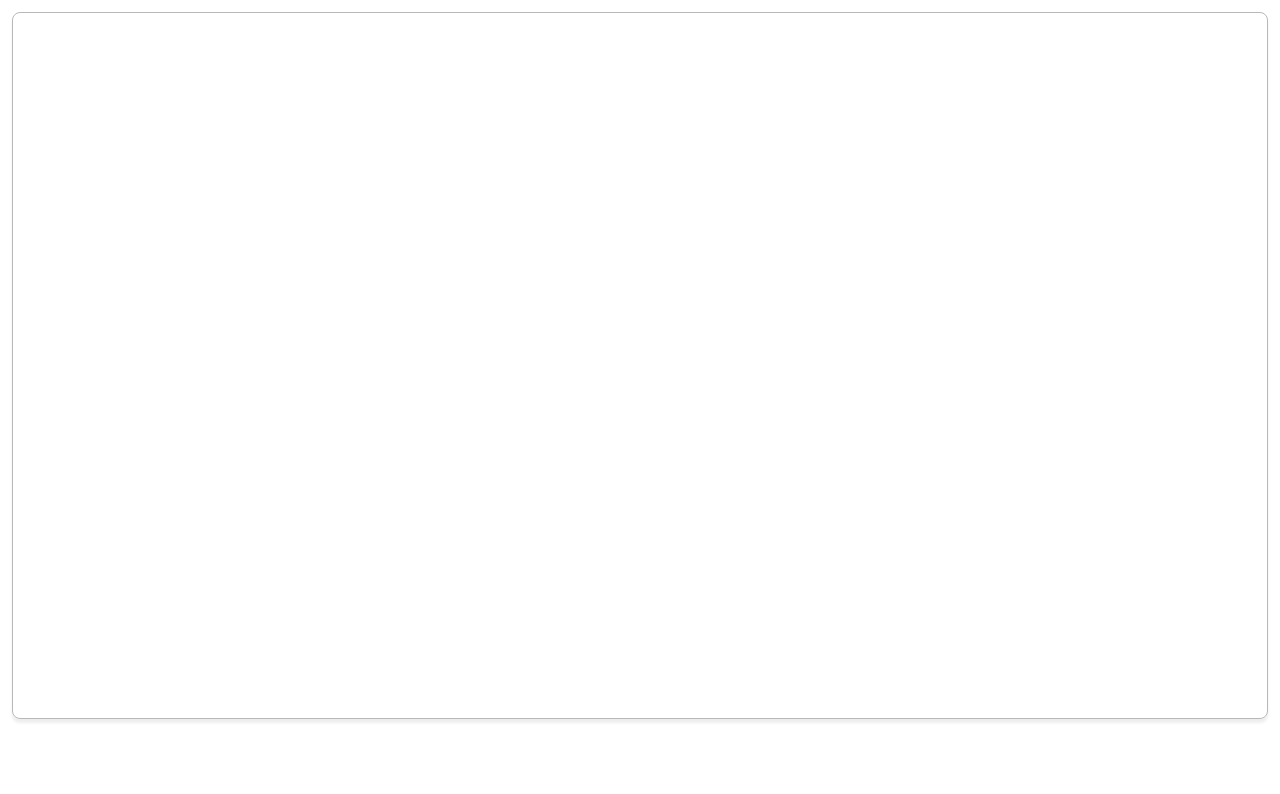
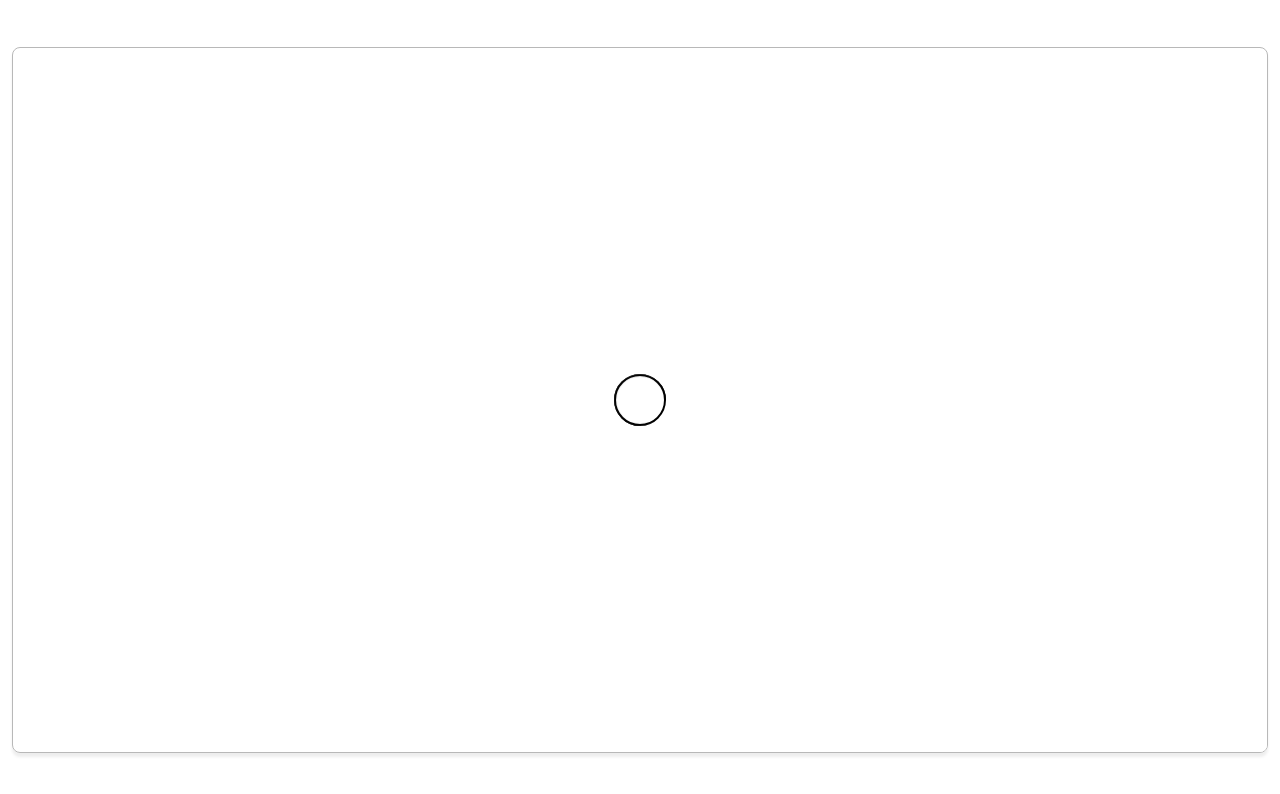
Before and after one commit to maxcaplan/proximity_chat_demo, a website built with Vite: page index.html in a window 1280 px wide. Built offline with nearby package versions, Linux system fonts and the light colour scheme.

Commit message:
basic rendering

```diff
--- a/src/classes/receiver.ts
+++ b/src/classes/receiver.ts
@@ -2,9 +2,37 @@ import { point, receiver } from "../types";
 
 export class Receiver implements receiver {
   pos: point;
-  size = 10;
+  radius: number;
 
-  constructor(x: number = 0, y: number = 0) {
+  fillCol: string;
+  strokeCol: string;
+  strokeWidth: number;
+
+  constructor(
+    x: number = 0,
+    y: number = 0,
+    radius?: number,
+    fill?: string,
+    stroke?: string,
+    strokeWidth?: number
+  ) {
     this.pos = { x, y };
+    this.radius = radius || 50;
+
+    this.fillCol = fill || "#FFF";
+    this.strokeCol = stroke || "#000";
+    this.strokeWidth = strokeWidth || 2;
+  }
+
+  render(ctx: CanvasRenderingContext2D): void {
+    ctx.beginPath();
+    ctx.arc(this.pos.x, this.pos.y, this.radius / 2, 0, 2 * Math.PI, false);
+
+    ctx.fillStyle = this.fillCol;
+    ctx.fill();
+
+    ctx.strokeStyle = this.strokeCol;
+    ctx.lineWidth = this.strokeWidth;
+    ctx.stroke();
   }
 }
--- a/src/classes/scene.ts
+++ b/src/classes/scene.ts
@@ -5,21 +5,40 @@ export class Scene implements scene {
   emitters: Array<emitter>;
   polygons: Array<Object>;
 
+  canvasWidth: number;
+  canvasHeight: number;
+
   width: number;
   height: number;
+
+  background: string;
 
   constructor(
     receiver: receiver,
     emitters: Array<emitter>,
     polygons: Array<Object>,
     width: number,
-    height: number
+    height: number,
+    background?: string
   ) {
     this.receiver = receiver;
     this.emitters = emitters;
     this.polygons = polygons;
 
+    this.canvasWidth = width;
+    this.canvasHeight = height;
+
     this.width = width;
     this.height = height;
+
+    this.background = background || "#FFF";
+  }
+
+  // Main render function
+  render(ctx: CanvasRenderingContext2D): void {
+    ctx.fillStyle = this.background;
+    ctx.fillRect(0, 0, this.width, this.height);
+
+    this.receiver.render(ctx);
   }
 }
--- a/src/main.ts
+++ b/src/main.ts
@@ -1,14 +1,50 @@
 import "normalize.css";
+import { Receiver } from "./classes/receiver";
+import { Scene } from "./classes/scene";
 import "./style.css";
-
-import { Scene } from "./classes/scene";
-import { Receiver } from "./classes/receiver";
-import { Polygon } from "./classes/polygon";
 
 const app = document.querySelector<HTMLDivElement>("#app")!;
 const c = document.querySelector<HTMLCanvasElement>("#canvas")!;
 
 const ctx = c.getContext("2d")!;
 
-let width = c.width;
-let height = c.height;
+window.addEventListener("resize", function (e) {
+  resizeCanvas(c, ctx);
+});
+
+let scene = new Scene(new Receiver(0, 0), [], [], c.width, c.height);
+resizeCanvas(c, ctx);
+scene.render(ctx);
+
+function resizeCanvas(
+  canvas: HTMLCanvasElement,
+  context: CanvasRenderingContext2D
+): void {
+  // Get device pixel ratio
+  let dpr = window.devicePixelRatio || 1;
+
+  // Update styling to prevent overflow
+  if (window.innerWidth / 16 > window.innerHeight / 9) {
+    canvas.classList.add("h-100")
+    canvas.classList.remove("w-100")
+  } else {
+    canvas.classList.add("w-100")
+    canvas.classList.remove("h-100")
+  }
+
+  // Get the size of the canvas in CSS pixels.
+  var rect = canvas.getBoundingClientRect();
+
+  // Give the canvas pixel dimensions of their CSS
+  // size * the device pixel ratio.
+  canvas.width = rect.width * dpr;
+  canvas.height = rect.height * dpr;
+  // Scale all drawing operations by the dpr, so you
+  // don't have to worry about the difference.
+  context.scale(dpr, dpr);
+  context.translate(c.width / 2, c.height / 2);
+
+  scene.render(context);
+  scene.width = canvas.width;
+  scene.height = canvas.height;
+}
--- a/src/style.css
+++ b/src/style.css
@@ -9,16 +9,27 @@ body,
 
 .container {
   width: 100%;
-  display: block;
+  height: 100%;
   padding: 0.75rem;
+  display: flex;
+  justify-content: center;
+  align-items: center;
   box-sizing: border-box;
 }
 
 #canvas {
-  width: 100%;
   aspect-ratio: 16 / 9;
+  display: block;
   border: 1px solid rgb(184, 184, 184);
   border-radius: 0.5rem;
   box-shadow: 0 4px 3px rgba(0, 0, 0, 0.07);
   box-sizing: border-box;
 }
+
+.w-100 {
+  width: 100%;
+}
+
+.h-100 {
+  height: 100%;
+}
```
Also changed, not shown: src/types.ts (+8 -1 lines).
